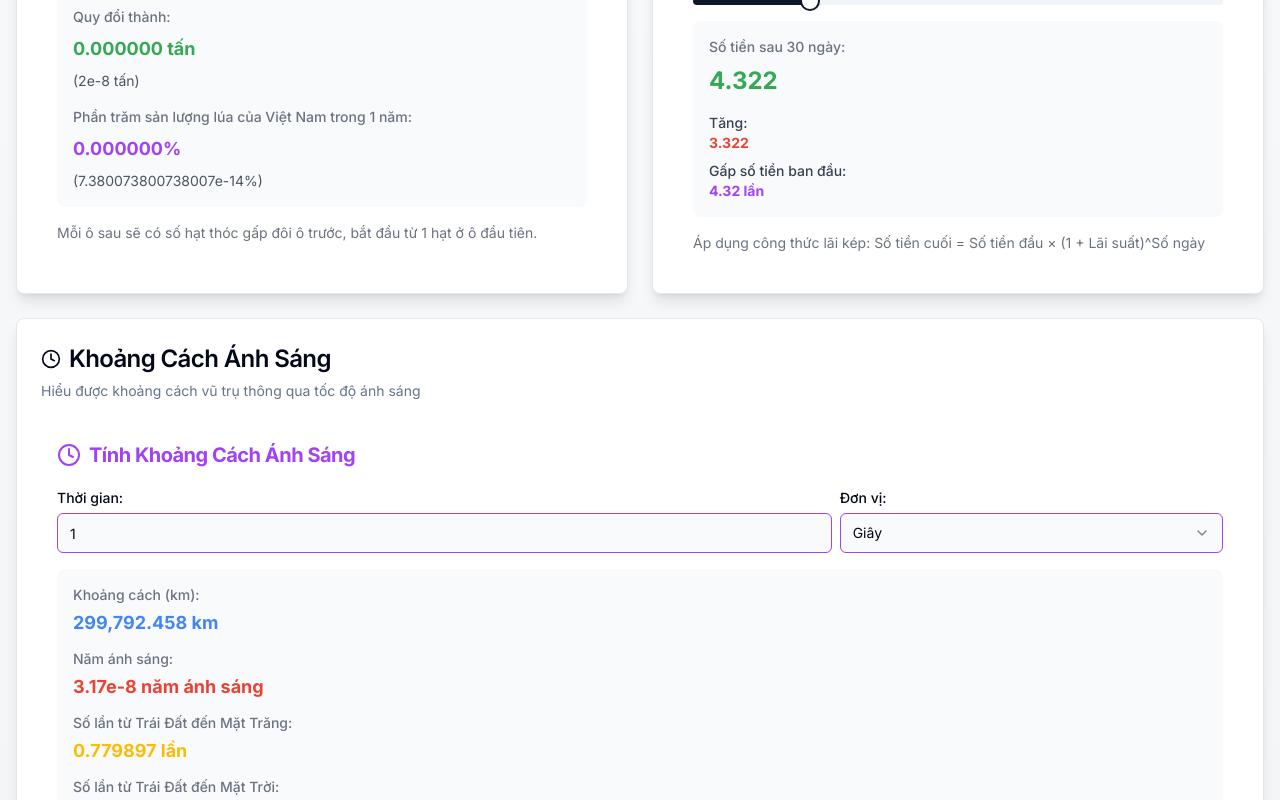
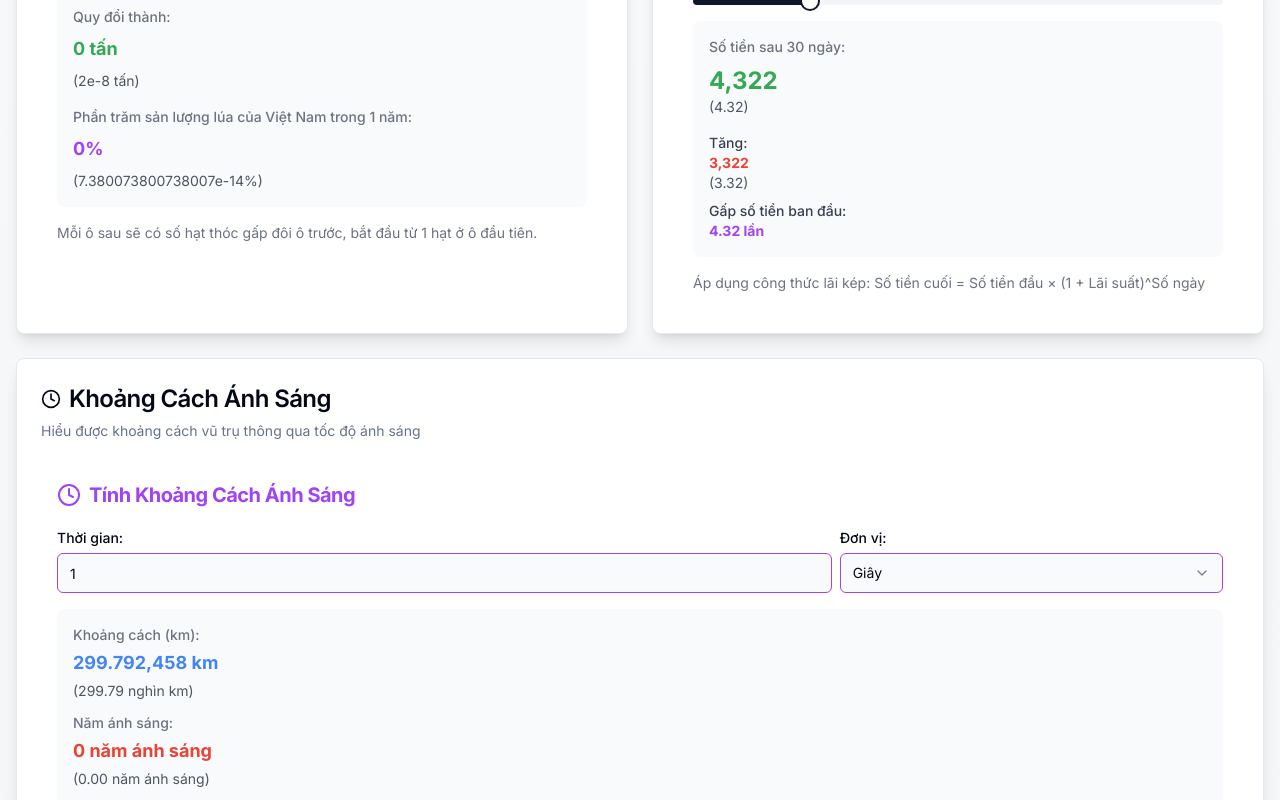
Before and after one commit to hoangduytn1703/grain-galaxy-explorer, a React (Vite) app: page / in a window 1280 px wide. Shown: the part 540-1340 px from the top of the page. Built offline with nearby package versions, Linux system fonts and the light colour scheme.

Commit message:
feat: Format large numbers with commas
Format large numbers in the Rice Calculator and Light Distance Calculator to improve readability. Add commas and readable text representation for numbers greater than 1000.

```diff
--- a/src/components/CompoundInterestCalculator.tsx
+++ b/src/components/CompoundInterestCalculator.tsx
@@ -32,11 +32,20 @@ const CompoundInterestCalculator = () => {
     setInterestRate(value[0]);
   };
 
+  // Format number with commas
   const formatNumber = (num: number): string => {
-    if (num >= 1e12) {
-      return num.toExponential(2);
-    }
-    return num.toLocaleString();
+    return num.toLocaleString('vi-VN');
+  };
+
+  // Function to convert large numbers to readable text
+  const formatReadableNumber = (num: number): string => {
+    if (num < 1000) return `${num.toFixed(2)}`;
+    if (num < 1000000) return `${(num / 1000).toFixed(2)} nghìn`;
+    if (num < 1000000000) return `${(num / 1000000).toFixed(2)} triệu`;
+    if (num < 1000000000000) return `${(num / 1000000000).toFixed(2)} tỷ`;
+    if (num < 1000000000000000) return `${(num / 1000000000000).toFixed(2)} nghìn tỷ`;
+    if (num < 1000000000000000000) return `${(num / 1000000000000000).toFixed(2)} triệu tỷ`;
+    return `${(num / 1000000000000000000).toFixed(2)} tỷ tỷ`;
   };
 
   return (
@@ -89,10 +98,12 @@ const CompoundInterestCalculator = () => {
         <div className="p-4 bg-gray-50 rounded-lg">
           <p className="text-sm font-medium text-gray-500 mb-2">Số tiền sau {days} ngày:</p>
           <p className="text-2xl font-bold text-edu-green">{formatNumber(finalAmount)}</p>
+          <p className="text-sm text-gray-600">({formatReadableNumber(finalAmount)})</p>
 
           <div className="mt-4 text-sm">
             <p className="font-medium text-gray-700">Tăng:</p>
             <p className="font-bold text-edu-red">{formatNumber(finalAmount - initialAmount)}</p>
+            <p className="text-sm text-gray-600">({formatReadableNumber(finalAmount - initialAmount)})</p>
             <p className="font-medium text-gray-700 mt-2">Gấp số tiền ban đầu:</p>
             <p className="font-bold text-edu-purple">{(finalAmount / initialAmount).toFixed(2)} lần</p>
           </div>
--- a/src/components/LightDistanceCalculator.tsx
+++ b/src/components/LightDistanceCalculator.tsx
@@ -55,11 +55,20 @@ const LightDistanceCalculator = () => {
     setTimeUnit(value);
   };
 
+  // Format number with commas
   const formatNumber = (num: number): string => {
-    if (num >= 1e12 || (num < 1e-6 && num > 0)) {
-      return num.toExponential(2);
-    }
-    return num.toLocaleString(undefined, { maximumFractionDigits: 6 });
+    return num.toLocaleString('vi-VN', { maximumFractionDigits: 6 });
+  };
+
+  // Function to convert large numbers to readable text
+  const formatReadableNumber = (num: number): string => {
+    if (num < 1000) return `${num.toFixed(2)}`;
+    if (num < 1000000) return `${(num / 1000).toFixed(2)} nghìn`;
+    if (num < 1000000000) return `${(num / 1000000).toFixed(2)} triệu`;
+    if (num < 1000000000000) return `${(num / 1000000000).toFixed(2)} tỷ`;
+    if (num < 1000000000000000) return `${(num / 1000000000000).toFixed(2)} nghìn tỷ`;
+    if (num < 1000000000000000000) return `${(num / 1000000000000000).toFixed(2)} triệu tỷ`;
+    return `${(num / 1000000000000000000).toFixed(2)} tỷ tỷ`;
   };
 
   return (
@@ -104,31 +113,37 @@ const LightDistanceCalculator = () => {
           <div className="space-y-1">
             <p className="text-sm font-medium text-gray-500">Khoảng cách (km):</p>
             <p className="text-lg font-bold text-edu-blue">{formatNumber(distanceKm)} km</p>
+            <p className="text-sm text-gray-600">({formatReadableNumber(distanceKm)} km)</p>
           </div>
 
           <div className="space-y-1">
             <p className="text-sm font-medium text-gray-500">Năm ánh sáng:</p>
             <p className="text-lg font-bold text-edu-red">{formatNumber(lightYears)} năm ánh sáng</p>
+            <p className="text-sm text-gray-600">({formatReadableNumber(lightYears)} năm ánh sáng)</p>
           </div>
 
           <div className="space-y-1">
             <p className="text-sm font-medium text-gray-500">Số lần từ Trái Đất đến Mặt Trăng:</p>
             <p className="text-lg font-bold text-edu-yellow">{formatNumber(moonTrips)} lần</p>
+            <p className="text-sm text-gray-600">({formatReadableNumber(moonTrips)} lần)</p>
           </div>
 
           <div className="space-y-1">
             <p className="text-sm font-medium text-gray-500">Số lần từ Trái Đất đến Mặt Trời:</p>
             <p className="text-lg font-bold text-edu-orange">{formatNumber(sunTrips)} lần</p>
+            <p className="text-sm text-gray-600">({formatReadableNumber(sunTrips)} lần)</p>
           </div>
 
           <div className="space-y-1">
             <p className="text-sm font-medium text-gray-500">Phần trăm so với khoảng cách đến rìa Dải Ngân Hà:</p>
             <p className="text-lg font-bold text-edu-teal">{formatNumber(galaxyEdgePercent)}%</p>
+            <p className="text-sm text-gray-600">({formatReadableNumber(galaxyEdgePercent)}%)</p>
           </div>
 
           <div className="space-y-1">
             <p className="text-sm font-medium text-gray-500">Số vòng quanh Trái Đất (theo đường xích đạo):</p>
             <p className="text-lg font-bold text-edu-green">{formatNumber(earthCircumferences)} vòng</p>
+            <p className="text-sm text-gray-600">({formatReadableNumber(earthCircumferences)} vòng)</p>
           </div>
         </div>
 
--- a/src/components/RiceCalculator.tsx
+++ b/src/components/RiceCalculator.tsx
@@ -94,14 +94,14 @@ const RiceCalculator = () => {
 
           <div className="space-y-2">
             <p className="text-sm font-medium text-gray-500">Quy đổi thành:</p>
-            <p className="text-lg font-bold text-edu-green">{tons.toFixed(6)} tấn</p>
+            <p className="text-lg font-bold text-edu-green">{formatNumber(tons)} tấn</p>
             <p className="text-sm text-gray-600">({formatReadableNumber(tons)} tấn)</p>
           </div>
 
           <div className="space-y-2">
             <p className="text-sm font-medium text-gray-500">Phần trăm sản lượng lúa của Việt Nam trong 1 năm:</p>
             <p className="text-lg font-bold text-edu-purple">
-              {percentage.toFixed(6)}%
+              {formatNumber(percentage)}%
             </p>
             <p className="text-sm text-gray-600">
               ({formatReadableNumber(percentage)}%)
```
